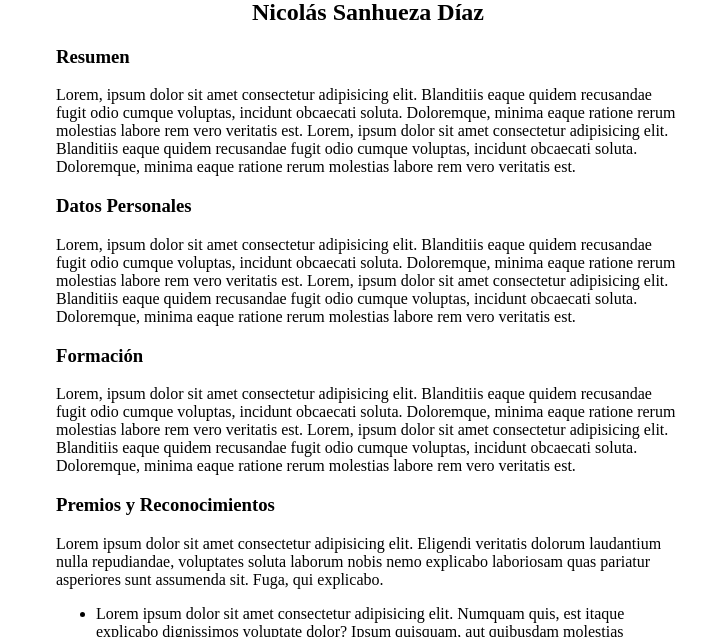
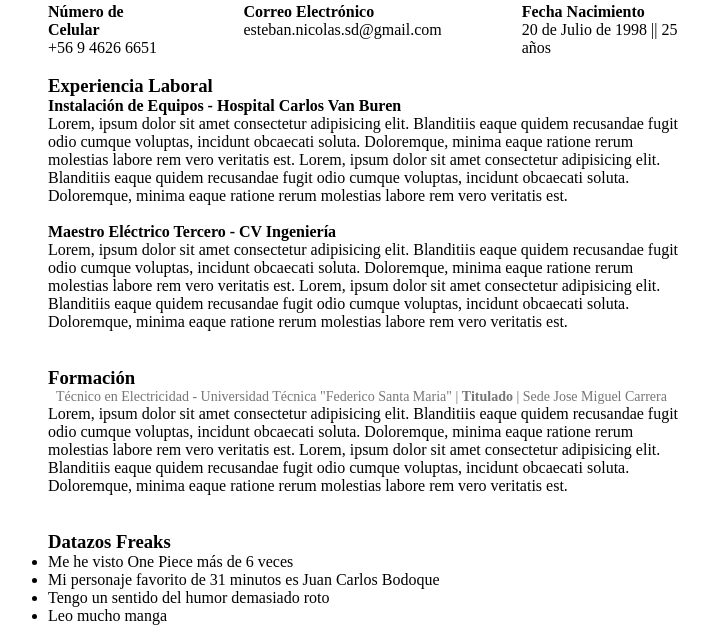
Before and after one commit to Sasdalorian/ProyectosCursoJAVA, a plain HTML site: page Desafio-CV/index.html in a window 1280 px wide. Shown: the part 326-963 px from the top of the page, without its empty margins (272-981 px from the left). Drawn offline with Linux system fonts and the light colour scheme.

Commit message:
arreglando CV con css y datos personales

```diff
--- a/Desafio-CV/assets/css/style.css
+++ b/Desafio-CV/assets/css/style.css
@@ -1,7 +1,11 @@
+* {
+  padding: 0;
+  margin: 0;
+}
+
 h1, h2 {
   text-align: center;
 }
-
 .cv__img {
   display: flex;
   justify-content: center;
@@ -10,8 +14,17 @@ h1, h2 {
   margin: 0 20rem;
 }
 
+.containers__D {
+  display: flex;
+  gap: 5rem;
+}
 footer {
   text-align: center;
+}
+.desc_forma {
+  color: rgb(118, 118, 118);
+  font-size: 14px;
+  margin-left: .5rem;
 }
 
 .footer__img {
--- a/Desafio-CV/index.html
+++ b/Desafio-CV/index.html
@@ -14,44 +14,80 @@
 
   <link rel="shortcut icon" type="png" href="assets/img/avatar.png">
 </head>
-<body>
+<br>
 
+  <header>
     <h1>Curriculum Vitae</h1>
-
     <div class="cv__img">
       <img src="assets/img/krauser.jfif">
     </div>
     <h2>Nicolás Sanhueza Díaz</h2>
+  </header>
 
-  <div class="containers">
-    <h3>Resumen</h3>
+  <section>
+    <h3 class="containers">Datos Personales</h3>
+    <div class="containers containers__D">
+      <div>
+        <h4>Número de Celular</h4>
+        <p>+56 9 4626 6651</p>
+      </div>
+      <div>
+        <h4>Correo Electrónico</h4>
+        <p>esteban.nicolas.sd@gmail.com</p>
+      </div>
+      <div>
+        <h4>Fecha Nacimiento</h4>
+        <p>20 de Julio de 1998 || 25 años</p>
+      </div>
+    </div>
+  </section>
+
+
+  </br>
+
+  <section class="containers">
+    <h3>Experiencia Laboral</h3>
+    <div>
+      <h4>Instalación de Equipos - Hospital Carlos Van Buren</h4>
+      <p>Lorem, ipsum dolor sit amet consectetur adipisicing elit. Blanditiis eaque quidem recusandae fugit odio cumque voluptas, incidunt obcaecati soluta. Doloremque, minima eaque ratione rerum molestias labore rem vero veritatis est. Lorem, ipsum dolor sit amet consectetur adipisicing elit. Blanditiis eaque quidem recusandae fugit odio cumque voluptas, incidunt obcaecati soluta. Doloremque, minima eaque ratione rerum molestias labore rem vero veritatis est.</p>
+      </br>
+      <h4>Maestro Eléctrico Tercero - CV Ingeniería</h4>
       <p>Lorem, ipsum dolor sit amet consectetur adipisicing elit. Blanditiis eaque quidem recusandae fugit odio cumque voluptas, incidunt obcaecati soluta. Doloremque, minima eaque ratione rerum molestias labore rem vero veritatis est. Lorem, ipsum dolor sit amet consectetur adipisicing elit. Blanditiis eaque quidem recusandae fugit odio cumque voluptas, incidunt obcaecati soluta. Doloremque, minima eaque ratione rerum molestias labore rem vero veritatis est.</p>
     </div>
+  </section>
 
-  <div class="containers">
-    <h3>Datos Personales</h3>
+
+  </br>
+  </br>
+
+  <section class="containers">
+    <h3>Formación</h3>
+    <div>
+      <p class="desc_forma">Técnico en Electricidad - Universidad Técnica "Federico Santa Maria" | <b>Titulado</b> | Sede Jose Miguel Carrera</p>
       <p>Lorem, ipsum dolor sit amet consectetur adipisicing elit. Blanditiis eaque quidem recusandae fugit odio cumque voluptas, incidunt obcaecati soluta. Doloremque, minima eaque ratione rerum molestias labore rem vero veritatis est. Lorem, ipsum dolor sit amet consectetur adipisicing elit. Blanditiis eaque quidem recusandae fugit odio cumque voluptas, incidunt obcaecati soluta. Doloremque, minima eaque ratione rerum molestias labore rem vero veritatis est.</p>
     </div>
+  </section>
 
-  <div class="containers">
-    <h3>Formación</h3>
-    <p>Lorem, ipsum dolor sit amet consectetur adipisicing elit. Blanditiis eaque quidem recusandae fugit odio cumque voluptas, incidunt obcaecati soluta. Doloremque, minima eaque ratione rerum molestias labore rem vero veritatis est. Lorem, ipsum dolor sit amet consectetur adipisicing elit. Blanditiis eaque quidem recusandae fugit odio cumque voluptas, incidunt obcaecati soluta. Doloremque, minima eaque ratione rerum molestias labore rem vero veritatis est.</p>
-  </div>
+  </br>
+  </br>
 
-  <div class="containers">
-    <h3>Premios y Reconocimientos</h3>
-    <p>Lorem ipsum dolor sit amet consectetur adipisicing elit. Eligendi veritatis dolorum laudantium nulla repudiandae, voluptates soluta laborum nobis nemo explicabo laboriosam quas pariatur asperiores sunt assumenda sit. Fuga, qui explicabo.</p>
+  <section class="containers">
+    <h3>Datazos Freaks</h3>
+    <div>
       <ul>
-      <li>Lorem ipsum dolor sit amet consectetur adipisicing elit. Numquam quis, est itaque explicabo dignissimos voluptate dolor? Ipsum quisquam, aut quibusdam molestias repellendus magnam, tempore tempora, culpa iure dicta neque nostrum.</li>
-      <li>Lorem ipsum dolor sit amet consectetur adipisicing elit. Numquam quis, est itaque explicabo dignissimos voluptate dolor? Ipsum quisquam, aut quibusdam molestias repellendus magnam, tempore tempora, culpa iure dicta neque nostrum.</li>
-      <li>Lorem ipsum dolor sit amet consectetur adipisicing elit. Numquam quis, est itaque explicabo dignissimos voluptate dolor? Ipsum quisquam, aut quibusdam molestias repellendus magnam, tempore tempora, culpa iure dicta neque nostrum.</li>
+        <li>Me he visto One Piece más de 6 veces</li>
+        <li>Mi personaje favorito de 31 minutos es Juan Carlos Bodoque</li>
+        <li>Tengo un sentido del humor demasiado roto</li>
+        <li>Leo mucho manga</li>
       </ul>
     </div>
+  </section>
 
+  </br>
   <footer>
     <div class="footer__box">
-      <a href="https://github.com/Sasdalorian"><img class="footer__img" src="assets/img/github.png"></a>
-      <a href="https://www.linkedin.com/in/nicol%C3%A1s-sanhueza-diaz/"><img class="footer__img" src="assets/img/linkedin.png"></a>
+      <a target="_blank" href="https://github.com/Sasdalorian"><img class="footer__img" src="assets/img/github.png"></a>
+      <a target="_blank" href="https://www.linkedin.com/in/nicol%C3%A1s-sanhueza-diaz/"><img class="footer__img" src="assets/img/linkedin.png"></a>
     </div>
     <p>Derechos de Autor SasInc&copy; 2024. Todos los derechos reservados.</p>
   </footer>
```
Lines whose indentation alone changed are shown as unchanged.
